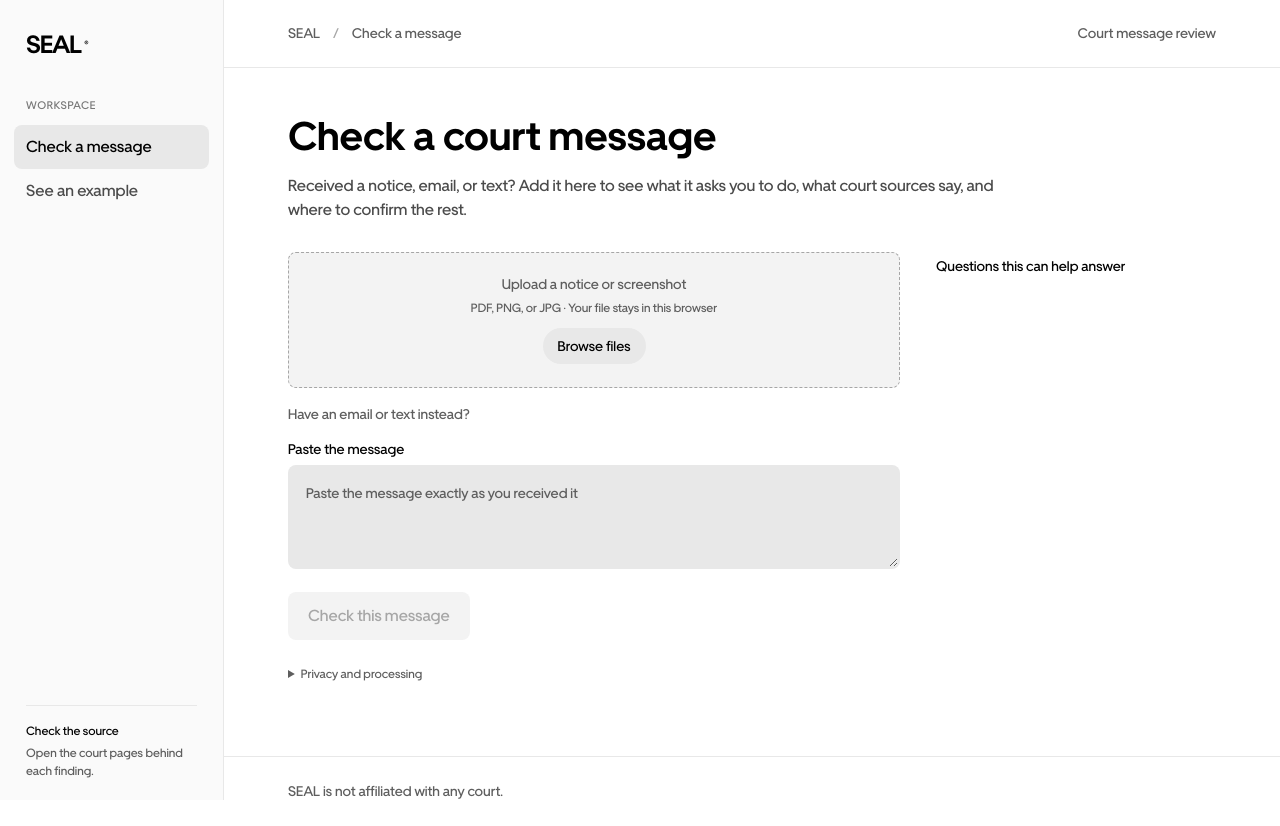
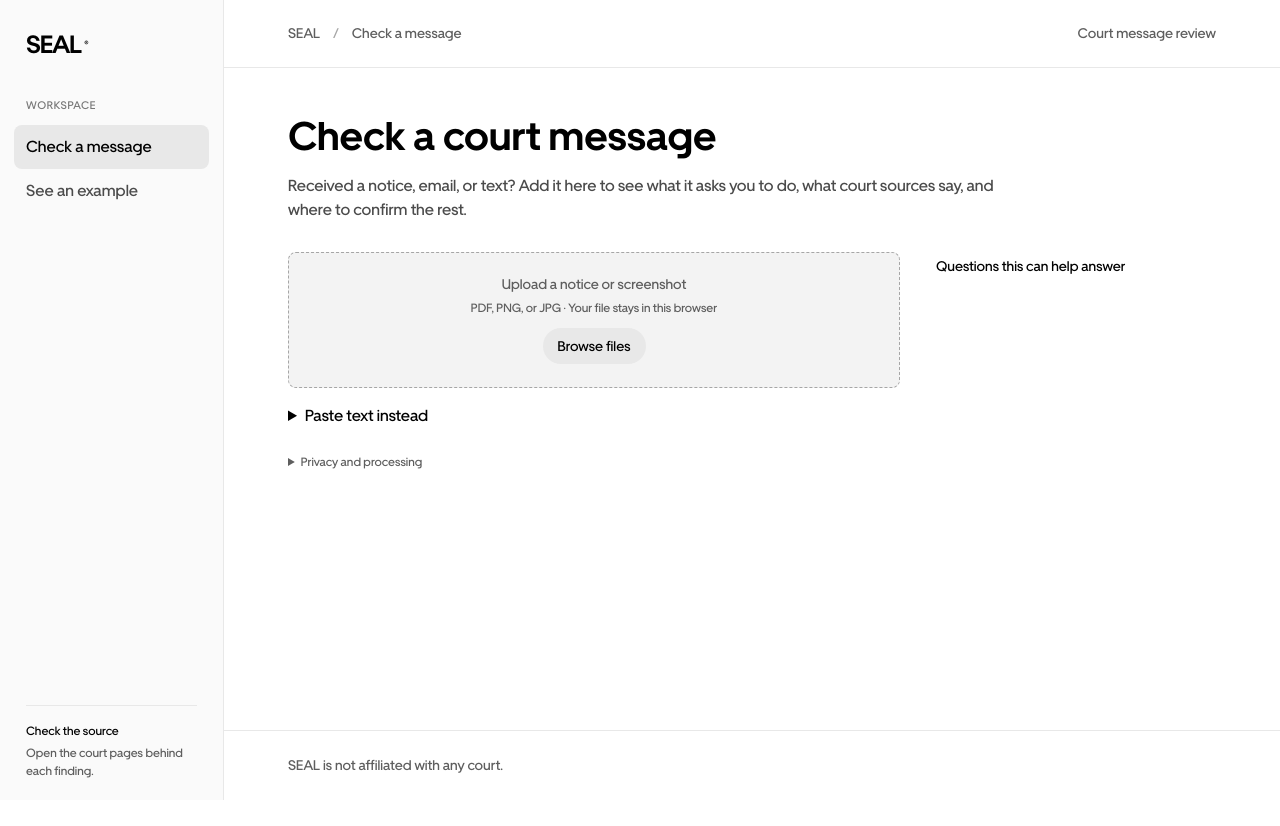
Before and after one commit to Davemafy/seal, a Next.js app: page / in a window 1280 px wide. After the commit the page ends 800 px from the top, so only its background shows below. Built offline with nearby package versions, Linux system fonts and the light colour scheme.

Commit message:
Make alternate input and privacy Base disclosures

```diff
--- a/app/seal-app.tsx
+++ b/app/seal-app.tsx
@@ -282,21 +282,26 @@ async function upload(uploaded:File){
       {busy&&<span className="upload-progress" aria-hidden="true"><span/></span>}
      </button>
 
-     <div className="paste-divider"><span>Have an email or text instead?</span></div>
+     <details className="paste-disclosure">
+      <summary>Paste text instead</summary>
+      <div className="paste-disclosure-body">
        <label className="paste-field">
-      <span className="field-label">Paste the message</span>
+        <span className="field-label">Message text</span>
         <textarea aria-label="Paste the court message" value={draft} onChange={event=>setDraft(event.target.value)} placeholder="Paste the message exactly as you received it"/>
        </label>
-
        <div className="intake-actions">
         <button className="check-message" type="button" disabled={!draft.trim()||!hydrated} onClick={submitPaste}>Check this message</button>
        </div>
+      </div>
+     </details>
 
      {error&&<div role="alert" className="inspection-error">{error}</div>}
 
-     <details className="privacy">
+     <details className="privacy disclosure-row">
       <summary>Privacy and processing</summary>
+      <div className="disclosure-body">
        <p>Your uploaded file does not leave the browser. Extracted text can be sent to the SEAL server and, when configured, to Groq for claim structuring. SEAL does not store the uploaded file or extracted claims.</p>
+      </div>
      </details>
     </div>
     <details className="entry-guide" aria-label="Questions SEAL can help answer">
```
Lines whose indentation alone changed are shown as unchanged.
